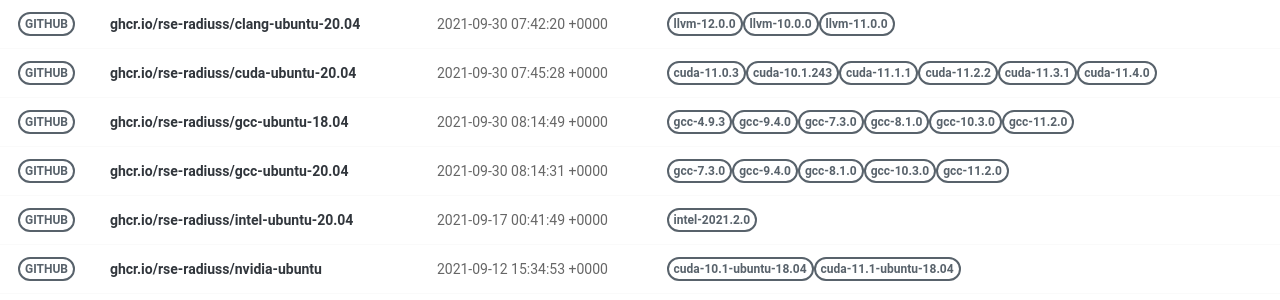
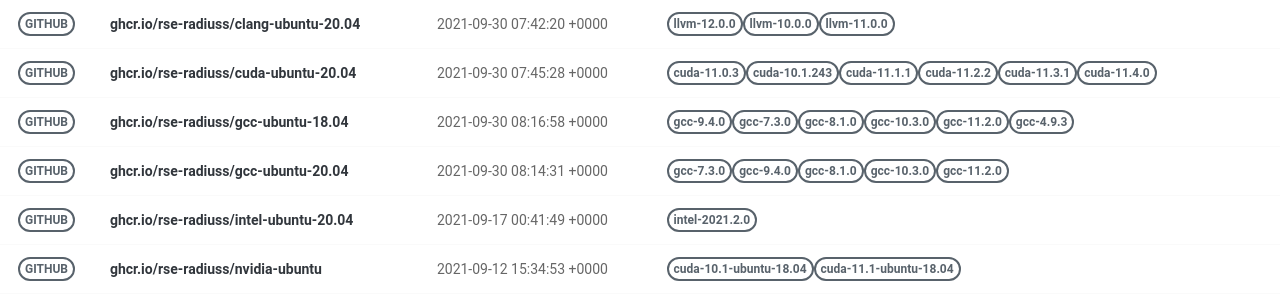
Before and after one commit to rse-ops/docker-images, a Jekyll site: the page built from pages/index.md, in a window 1280 px wide. Shown: the part 179-479 px from the top of the page. Built offline with Jekyll 4.4.1, drawn with Linux system fonts in a browser that asks for light colours; nearby versions of some CDN libraries.

Commit message:
Automated push to update library 2021-09-30

```diff
--- a/_library/ghcr.io-rse-radiuss-gcc-ubuntu-18.04.md
+++ b/_library/ghcr.io-rse-radiuss-gcc-ubuntu-18.04.md
@@ -1,14 +1,11 @@
 ---
 layout: container
 name: ghcr.io/rse-radiuss/gcc-ubuntu-18.04
-updated_at: 2021-09-30 08:14:49.683534
+updated_at: 2021-09-30 08:16:58.777219
 
 
 container_url: https://github.com/orgs/rse-radiuss/packages/container/package/gcc-ubuntu-18.04
 versions:
- - tag: gcc-4.9.3
-   dockerfile: https://github.com/rse-radiuss/docker-images/blob/main/ubuntu/gcc/Dockerfile
-   manifest: https://crane.ggcr.dev/manifest/ghcr.io/rse-radiuss/gcc-ubuntu-18.04:gcc-4.9.3
  - tag: gcc-9.4.0
    dockerfile: https://github.com/rse-radiuss/docker-images/blob/main/ubuntu/gcc/Dockerfile
    manifest: https://crane.ggcr.dev/manifest/ghcr.io/rse-radiuss/gcc-ubuntu-18.04:gcc-9.4.0
```
Also changed, not shown: other parts of _library/ghcr.io-rse-radiuss-gcc-ubuntu-18.04.md (+3 -0 lines).
